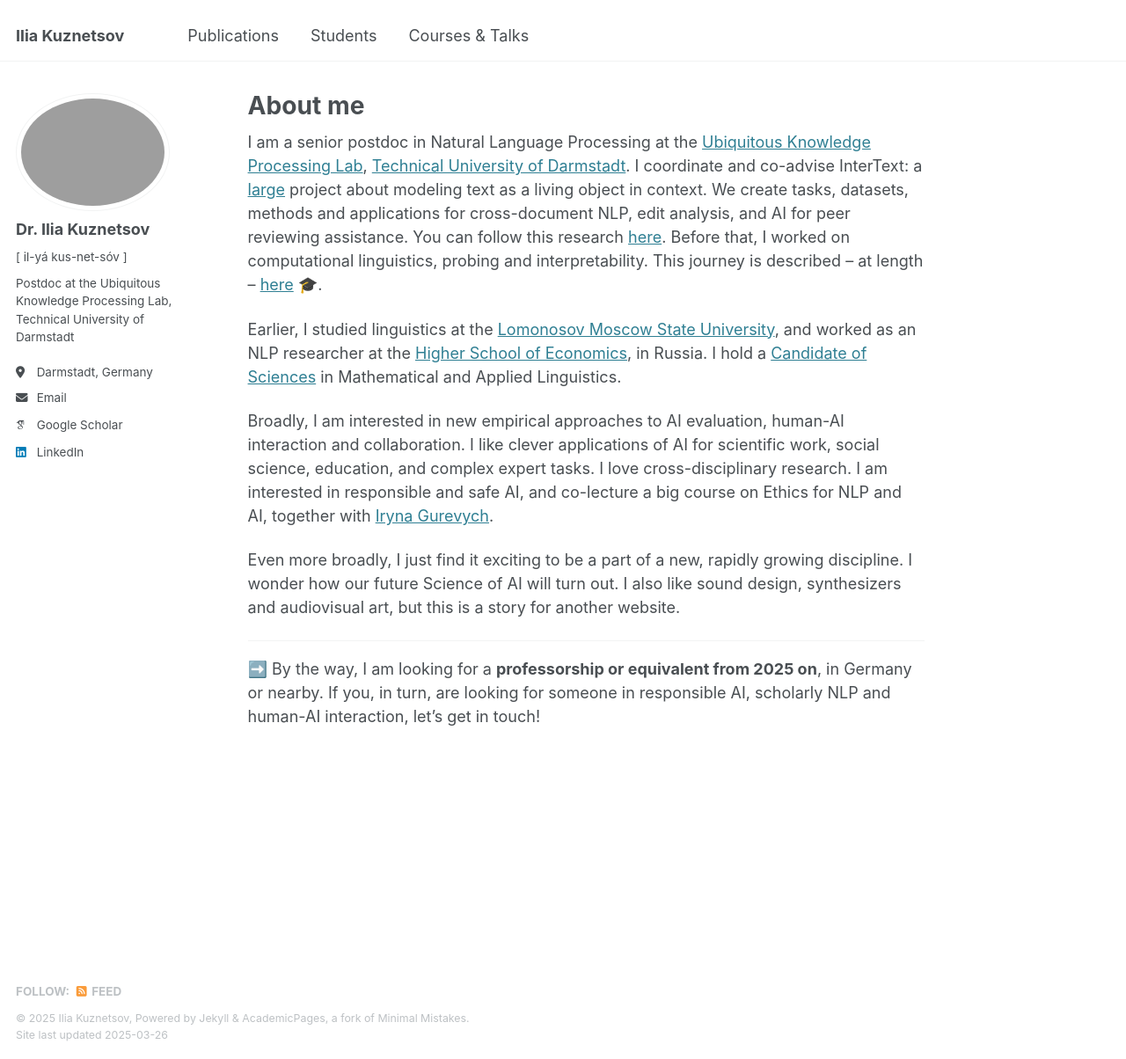
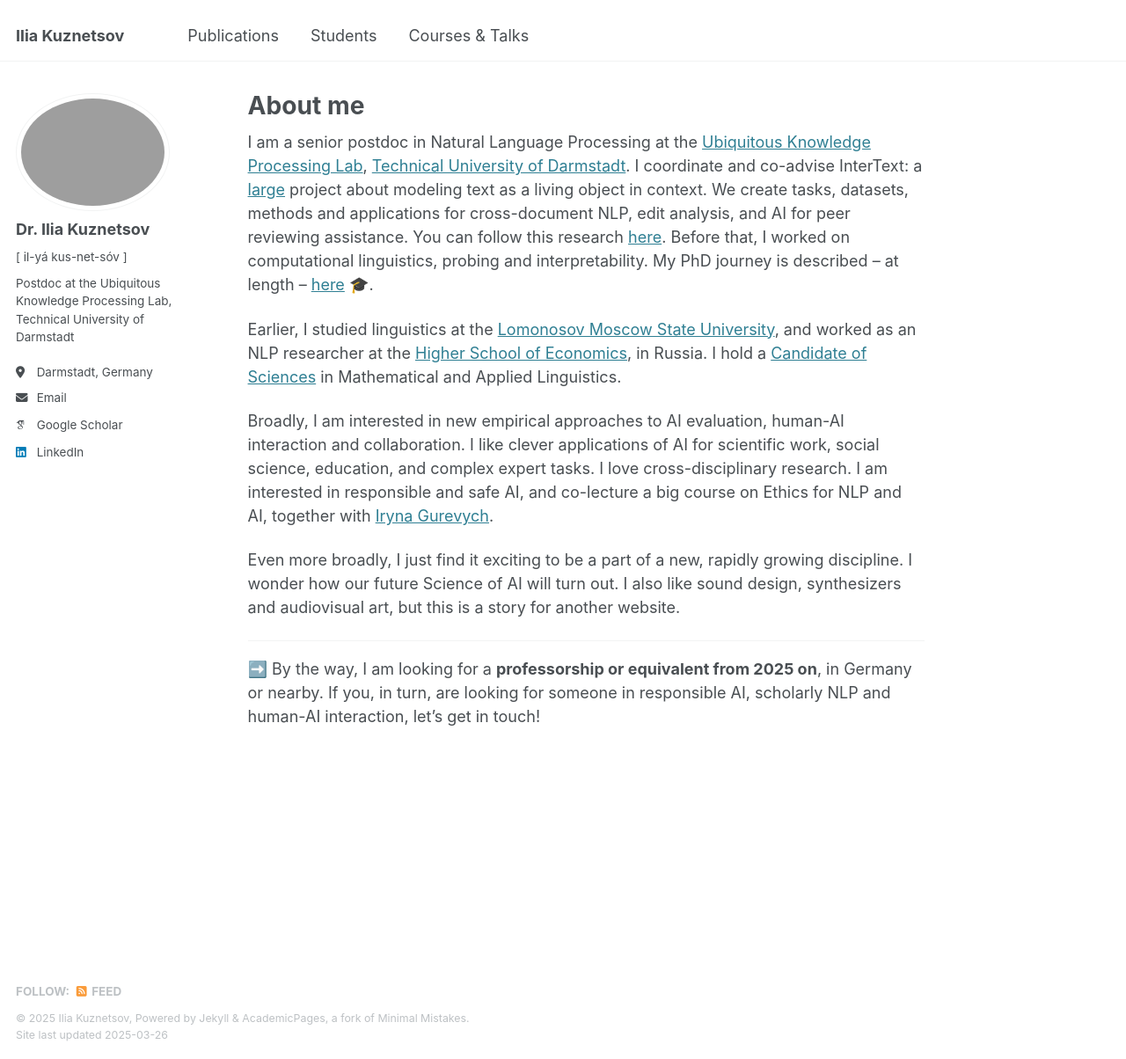
Before and after one commit to iokuznetsov/iokuznetsov.github.io, a Jekyll site: the page built from _pages/about.md, in a window 1280 px wide and 1204 px high. Shown: the whole window at 88% size. Built offline with Jekyll 4.4.1, drawn with Linux system fonts in a browser that asks for light colours; some web fonts are replaced.

Commit message:
Update about.md

```diff
--- a/_pages/about.md
+++ b/_pages/about.md
@@ -12,7 +12,7 @@ I am a senior postdoc in Natural Language Processing at the [Ubiquitous Knowledg
 We create tasks, datasets, methods and applications for cross-document NLP, edit analysis, and AI for peer reviewing assistance.
 You can follow this research [here](https://intertext.ukp-lab.de/).
 Before that, I worked on computational linguistics, probing and interpretability.
-This journey is described – at length – [here](https://tuprints.ulb.tu-darmstadt.de/19851/) 🎓.
+My PhD journey is described – at length – [here](https://tuprints.ulb.tu-darmstadt.de/19851/) 🎓.
 
 Earlier, I studied linguistics at the [Lomonosov Moscow State University](https://lomonosov.university), and worked as an NLP researcher at the [Higher School of Economics](https://www.hse.ru/en/), in Russia. I hold a [Candidate of Sciences](https://en.wikipedia.org/wiki/Candidate_of_Sciences) in Mathematical and Applied Linguistics.
 
```
